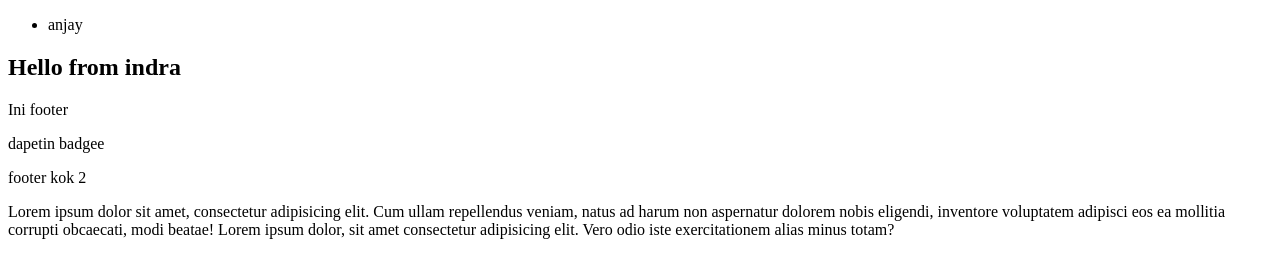
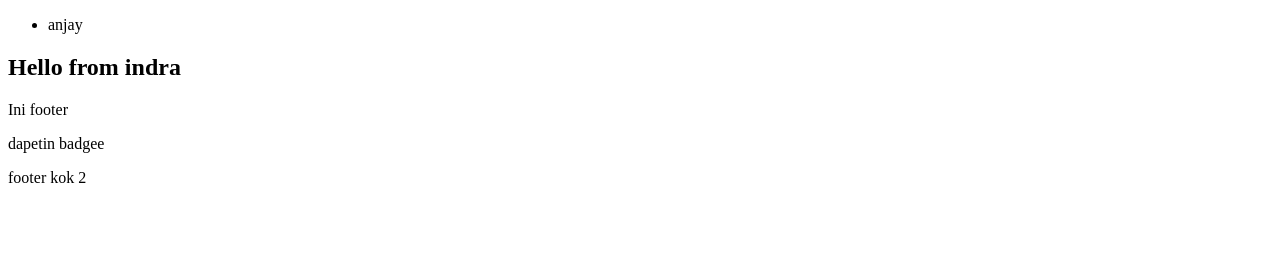
Before and after one commit to Mufacoderz/Test-Collav, a plain HTML site: page index.html in a window 1280 px wide. Drawn offline with Linux system fonts and the light colour scheme.

Commit message:
feat: fotee Co-authored-by: Mufacoderz <mf9555759@gmail.com>

```diff
--- a/index.html
+++ b/index.html
@@ -30,10 +30,7 @@
     <footer>
         <p>footer kok 2</p>
     </footer>
-
-    <section>
-        <p>Lorem ipsum dolor sit amet, consectetur adipisicing elit. Cum ullam repellendus veniam, natus ad harum non aspernatur dolorem nobis eligendi, inventore voluptatem adipisci eos ea mollitia corrupti obcaecati, modi beatae! Lorem ipsum dolor, sit amet consectetur adipisicing elit. Vero odio iste exercitationem alias minus totam?</p>
-    </section>
+<!--  -->
 
 </body>
 </html>
```
